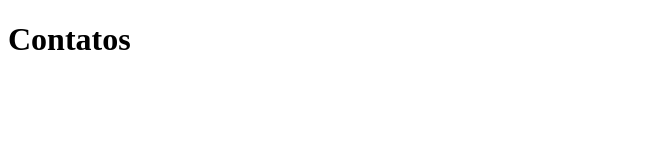
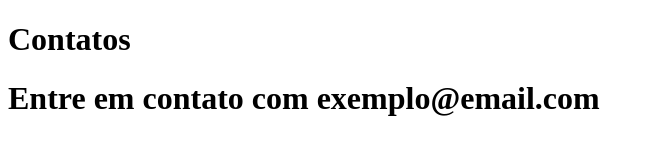
Before and after one commit to Diomito/Diomito, a plain HTML site: page contato.html in a window 1280 px wide. Shown: the whole page, without its empty margins (0-655 px from the left). Drawn offline with Linux system fonts and the light colour scheme.

Commit message:
adicionando nova branch

```diff
--- a/contato.html
+++ b/contato.html
@@ -8,5 +8,6 @@
 </head>
 <body>
     <h1>Contatos</h1>
+    <h1>Entre em contato com exemplo@email.com</h1>
 </body>
 </html>
```
